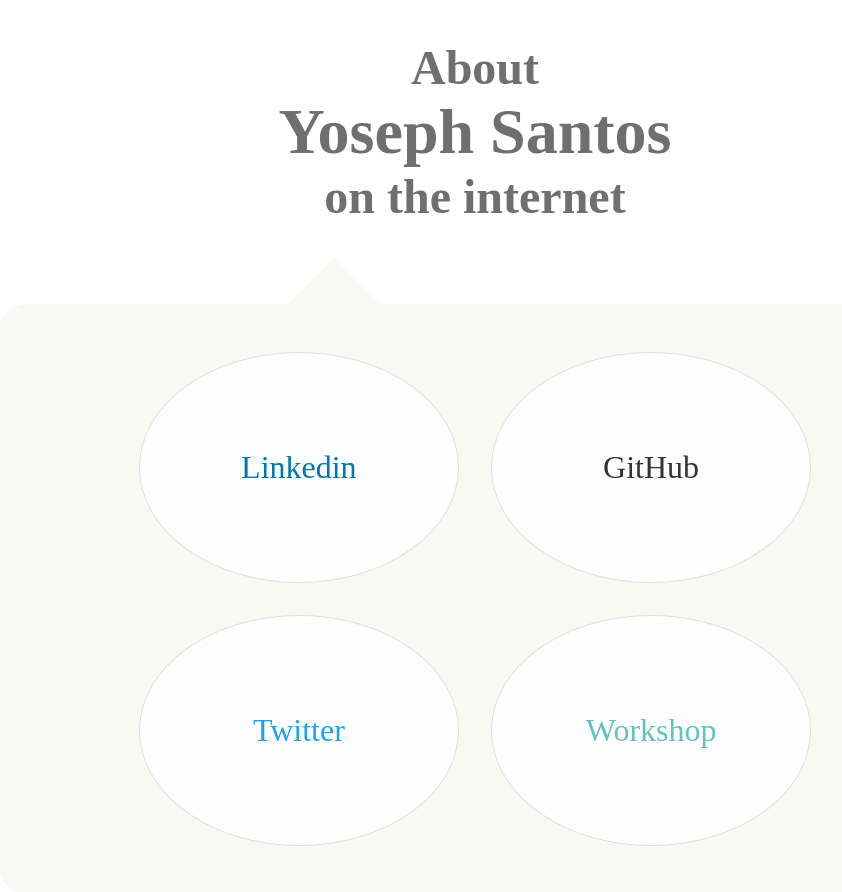
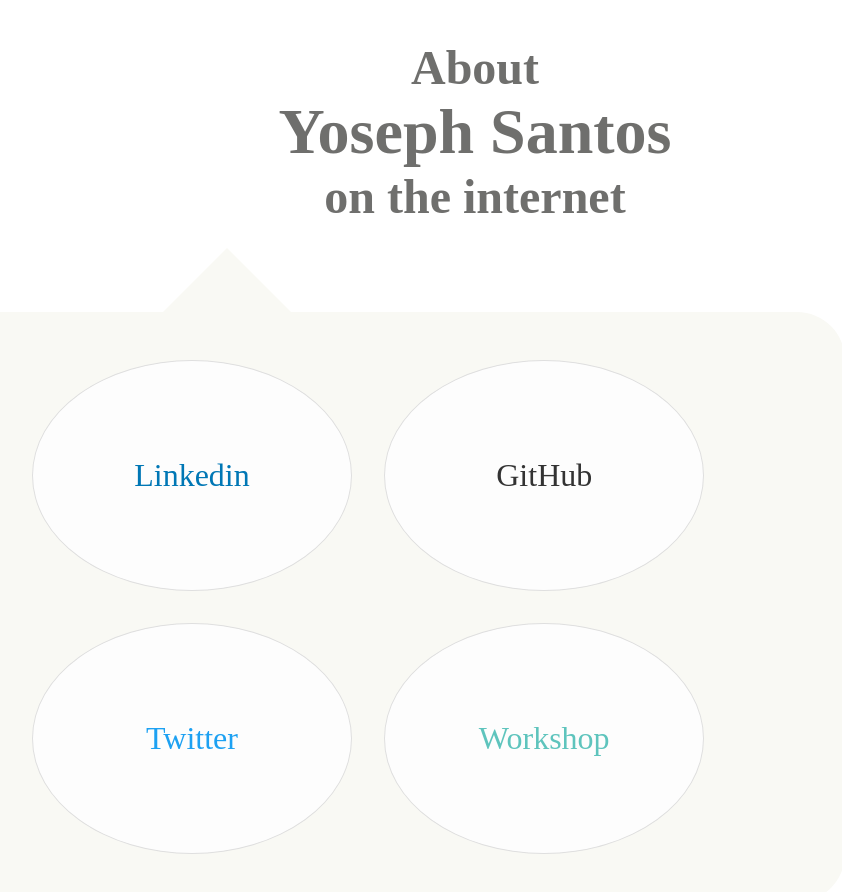
Before and after one commit to YosephCode/portyocode, a React app: page / in a window 1280 px wide. Shown: the top 892 px of the page, without its empty margins (165-1007 px from the left). Built offline with nearby package versions, Linux system fonts and the light colour scheme.

Commit message:
fixed is html - organize

```diff
--- a/app/components/MySelf.js
+++ b/app/components/MySelf.js
@@ -32,23 +32,12 @@
   }
   render() {
     return (
-      <div className="center">
-        <div className="color-title">
-          <h2 className="no-margin-bottom">
-            About
-          </h2>
-          <h1 className="no-margin">Yoseph Santos</h1>
-          <h2 className="no-margin-top">
-            on the internet
-          </h2>
-        </div>
-        <div className="talk-bubble tri-right round btm-left">
-          <nav>
+      <div>
+        <nav className="center talk-bubble arrow-up round-buble">
             <MyMenu
               optionToMenu = {this.optionToMenu}
             />
-          </nav>
-        </div>
+        </nav>
       </div>
     );
   }
--- a/app/css/main.css
+++ b/app/css/main.css
@@ -85,19 +85,18 @@
 
 /* CSS talk bubble */
 .talk-bubble {
-  margin: 40px;
+  margin: 3rem;
   display: inline-block;
   position: relative;
-  height: auto;
   background-color: #f9f9f4;
 }
-.round{
-  border-radius: 30px;
-	-webkit-border-radius: 30px;
-	-moz-border-radius: 30px;
+.round-buble {
+  border-radius: 3rem;
+	-webkit-border-radius: 3rem;
+	-moz-border-radius: 3rem;
 
 }
-.tri-right.btm-left:before{
+.arrow-up:before {
   content: ' ';
   position: absolute;
   height: 0;
@@ -105,6 +104,7 @@
   border: 4rem solid;
   border-color: transparent transparent transparent #f9f9f4;
   z-index: 0;
-  top: -111px;
+  top: -8rem;
   transform: rotateZ(-90deg);
+  will-change: transform;
 }
--- a/public/index.html
+++ b/public/index.html
@@ -6,9 +6,18 @@
     <link rel="stylesheet" href="../app/css/main.css" />
   </head>
   <body>
-    <main id="app">
+    <header class="center color-title">
+      <h2 class="no-margin-bottom">
+        About
+      </h2>
+      <h1 class="no-margin">Yoseph Santos</h1>
+      <h2 class="no-margin-top">
+        on the internet
+      </h2>
+    </header>
 
-    </main>
+    <main id="app"></main>
+
     <script src="bundle.js"></script>
   </body>
 </html>
```
Also changed, not shown: public/bundle.js.
